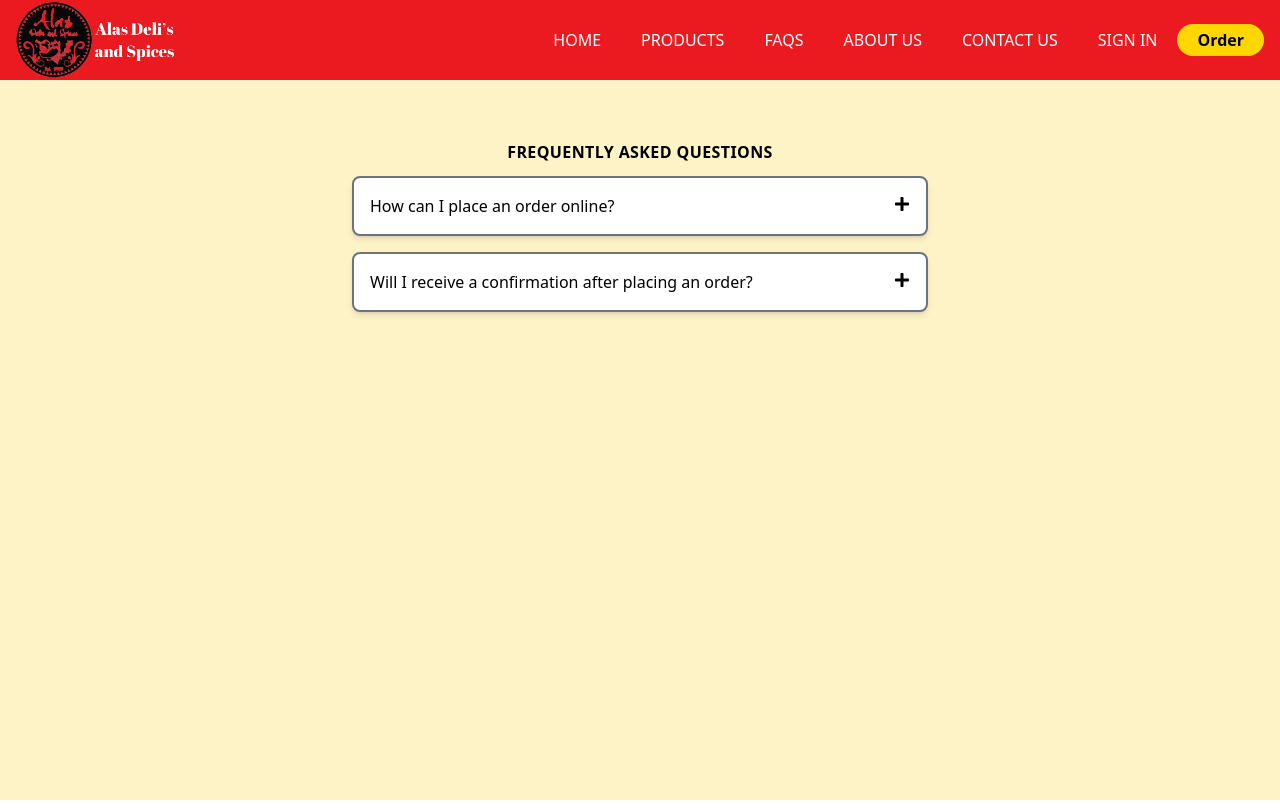
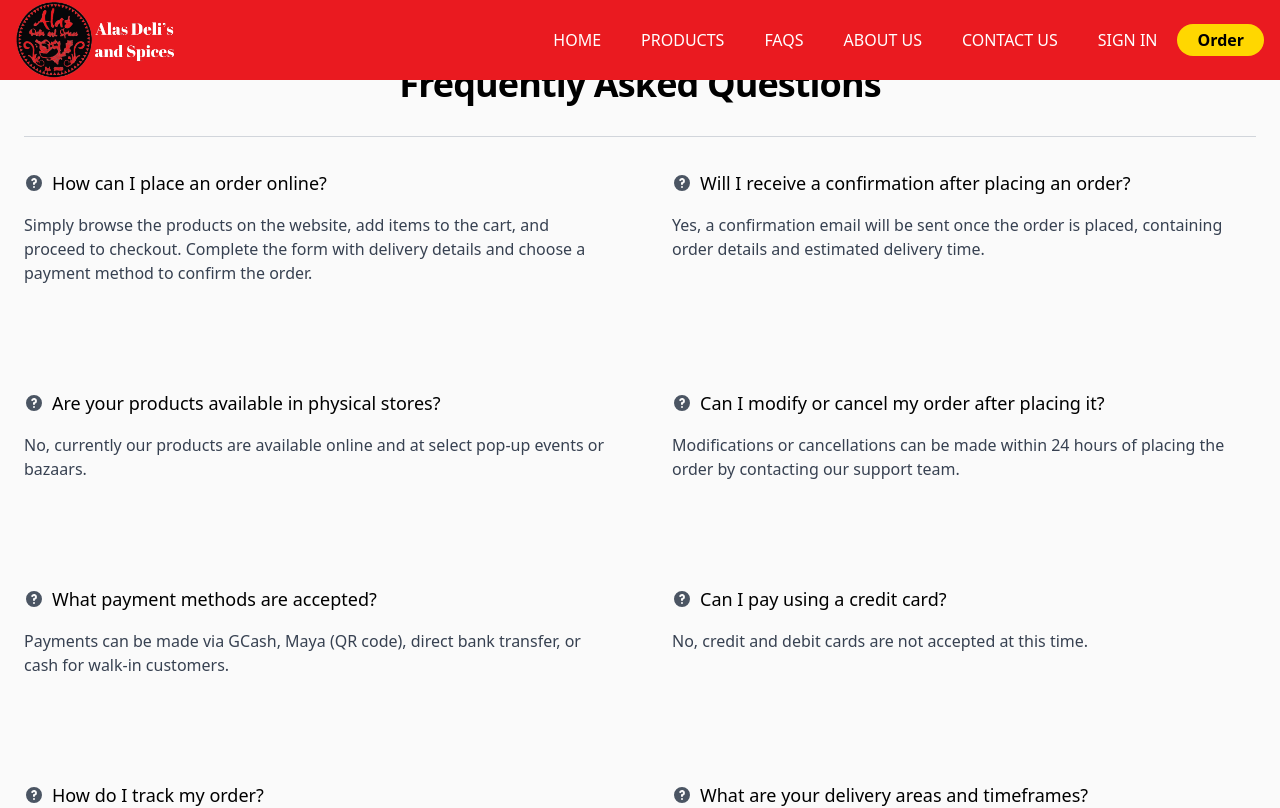
Before and after one commit to ShiowinNobela/alas-web-thesis, a React (Vite) app: page /Faqs in a window 1280 px wide. Shown: the top 808 px of the page. Built offline with nearby package versions, Linux system fonts and the light colour scheme.

Commit message:
about us and faqs redone

```diff
--- a/src/App.jsx
+++ b/src/App.jsx
@@ -28,6 +28,7 @@ import ViewOrder from './pages/adminPages/ViewOrder.jsx'
 import AdminUserEdit from './pages/adminPages/AdminUserEdit.jsx'
 import UserOrderPage from './pages/UserOrderPage.jsx'
 import UserViewOrderDetails from './pages/UserViewOrderDetails.jsx'
+import AboutUs from './pages/AbousUs.jsx'
 function App() {
 
   return (
@@ -48,6 +49,8 @@ function App() {
       <Route path='/CheckOutPage' element={<CheckOutPage/>}></Route>
       <Route path='/UserOrderPage' element={<UserOrderPage/>}></Route>
       <Route path='/UserViewOrderDetails/:id' element={<UserViewOrderDetails/>}></Route>
+      <Route path='/AboutUs' element={<AboutUs/>}></Route>
+
       </Route>
 
       <Route path='/Admin'>
--- a/src/components/navbar.jsx
+++ b/src/components/navbar.jsx
@@ -27,7 +27,9 @@ function navbar() {
           <Link to="/Faqs">
             <li className={navItemStyle}>FAQs</li>
           </Link>
-          <li className={navItemStyle}>About Us</li>
+          <Link to="/AboutUs">
+            <li className={navItemStyle}>About Us</li>
+          </Link>
           <Link to="/ContactUs">
             <li className={navItemStyle}>Contact Us</li>
           </Link>
--- /dev/null
+++ b/src/pages/AbousUs.jsx
@@ -0,0 +1,28 @@
+import React from "react";
+
+function AboutUs() {
+  return (
+    <section className='w-full h-screen bg-[url("./src/components/images/customer_bg.png")] bg-cover bg-no-repeat'>
+      <div className="flex items-center justify-center h-full px-4">
+        <div className="w-4/5 bg-black/40 text-white p-12 rounded-3xl shadow-xl text-center">
+          <h1 className="text-4xl md:text-5xl font-extrabold tracking-wide mb-6 uppercase">
+            ALAS DELIS <span className="text-green-400">AND HOT SAUCE</span>
+          </h1>
+          <p className="text-lg md:text-xl leading-relaxed max-w-3xl mx-auto">
+            My journey into the world of hot sauces began in my own kitchen,
+            experimenting with flavors to add a kick to my meals. What started
+            as a personal quest for the perfect blend soon turned into a passion
+            for crafting unique sauces that bring people together over good
+            food. Each bottle of Alas Delis is a labor of love, made with
+            carefully selected ingredients to deliver bold flavors and just the
+            right amount of heat. I&apos;m excited to share these creations with
+            fellow spice enthusiasts and hope they add a delightful zing to your
+            dishes!
+          </p>
+        </div>
+      </div>
+    </section>
+  );
+}
+
+export default AboutUs;
--- a/src/pages/Faqs.jsx
+++ b/src/pages/Faqs.jsx
@@ -2,52 +2,39 @@ import { FaPlus, FaMinus } from "react-icons/fa";
 import React, { useState } from "react";
 import { questions } from "../questions.js";
 
-function Faqs() {
-  const [show, setShow] = useState(new Array(questions.length).fill(false));
-  const updateShow = (index) => {
-    setShow((prevShow) =>
-      prevShow.map((item, i) => (i === index ? !item : item))
-    );
-  };
-  console.log(show);
+const Faqs = () => {
+  return (
+    <section className="bg-neutral-50">
+      <div className="py-12 px-4 mx-auto max-w-screen-xl sm:py-16 lg:px-6">
+        <h2 className="mb-8 text-4xl tracking-tight font-extrabold text-black text-center">
+          Frequently Asked Questions
+        </h2>
 
-  return (
-    <>
-      <section className="bg-yellow-100 bg-cover bg-fixed bg-no-repeat h-screen ">
-        <div className="max-w-xl mx-auto pt-35">
-          <h1 className="text-center uppercase tracking-wide font-semibold mb-3">
-            Frequently Asked Questions
-          </h1>
-          <div className="grid grid-cols-1 gap-4">
-            {questions.map((question, index) => (
-              <div
-                key={index}
-                className="border-2 border-gray-500 rounded-lg bg-white shadow-md"
-              >
-                <article className="flex justify-between items-center p-4">
-                  <h1>{question.question}</h1>
-                  <ul>
-                    <li>
-                      <button onClick={() => updateShow(index)}>
-                        {show[index] ? <FaMinus /> : <FaPlus />}
-                      </button>
-                    </li>
-                  </ul>
-                </article>
-                <article
-                  className={`${
-                    show[index] && "border-t-2 border-gray-500 mt-2 p-4"
-                  }`}
+        <div className="grid pt-8 text-left border-t border-gray-300 md:grid-cols-2 md:gap-16">
+          {questions.map((q, i) => (
+            <div key={i} className="mb-10">
+              <h3 className="flex items-center mb-4 text-lg font-medium text-black">
+                <svg
+                  className="flex-shrink-0 mr-2 w-5 h-5 text-gray-600"
+                  fill="currentColor"
+                  viewBox="0 0 20 20"
+                  xmlns="http://www.w3.org/2000/svg"
                 >
-                  {show[index] && question.answer}
-                </article>
-              </div>
-            ))}
-          </div>
+                  <path
+                    fillRule="evenodd"
+                    d="M18 10a8 8 0 11-16 0 8 8 0 0116 0zm-8-3a1 1 0 00-.867.5 1 1 0 11-1.731-1A3 3 0 0113 8a3.001 3.001 0 01-2 2.83V11a1 1 0 11-2 0v-1a1 1 0 011-1 1 1 0 100-2zm0 8a1 1 0 100-2 1 1 0 000 2z"
+                    clipRule="evenodd"
+                  />
+                </svg>
+                {q.question}
+              </h3>
+              <p className="text-gray-700">{q.answer}</p>
+            </div>
+          ))}
         </div>
-      </section>
-    </>
+      </div>
+    </section>
   );
-}
+};
 
 export default Faqs;
--- a/src/questions.js
+++ b/src/questions.js
@@ -1,10 +1,66 @@
 export const questions = [
-    {
-        question: "How can I place an order online?",
-        answer:"Simply browse the products on the website, add items to the cart, and proceed to checkout. Complete the form with delivery details and choose a payment method to confirm the order."
-    },
-    {
-        question: "Will I receive a confirmation after placing an order?",
-        answer:"Yes, a confirmation email will be sent once the order is successfully placed and verified."
-    }
-]
+  {
+    question: "How can I place an order online?",
+    answer:
+      "Simply browse the products on the website, add items to the cart, and proceed to checkout. Complete the form with delivery details and choose a payment method to confirm the order.",
+  },
+  {
+    question: "Will I receive a confirmation after placing an order?",
+    answer:
+      "Yes, a confirmation email will be sent once the order is placed, containing order details and estimated delivery time.",
+  },
+  {
+    question: "Are your products available in physical stores?",
+    answer:
+      "No, currently our products are available online and at select pop-up events or bazaars.",
+  },
+  {
+    question: "Can I modify or cancel my order after placing it?",
+    answer:
+      "Modifications or cancellations can be made within 24 hours of placing the order by contacting our support team.",
+  },
+  {
+    question: "What payment methods are accepted?",
+    answer:
+      "Payments can be made via GCash, Maya (QR code), direct bank transfer, or cash for walk-in customers.",
+  },
+  {
+    question: "Can I pay using a credit card?",
+    answer: "No, credit and debit cards are not accepted at this time.",
+  },
+  {
+    question: "How do I track my order?",
+    answer:
+      "After placing an order, a tracking link will be provided. You can check the current delivery status through the online platform.",
+  },
+  {
+    question: "What are your delivery areas and timeframes?",
+    answer:
+      "We deliver within Metro Manila and select nearby provinces. Delivery usually takes 2–5 business days depending on location.",
+  },
+  {
+    question: "Do you offer same-day delivery?",
+    answer:
+      "Yes, same-day delivery is available for orders placed before 11 AM within Metro Manila. Additional charges may apply.",
+  },
+  {
+    question: "What is your return policy?",
+    answer:
+      "Returns are accepted for damaged or incorrect items. Requests must be made within 3 days of receiving the product.",
+  },
+  {
+    question: "How do I request a refund or replacement?",
+    answer:
+      "Contact our support team with your order details and a photo of the item. Refunds or replacements will be processed within 5–7 business days.",
+  },
+  {
+    question: "Where can I find you at local events?",
+    answer:
+      "We regularly attend weekend bazaars and food festivals. Follow us on social media for updates on upcoming events.",
+  },
+  {
+    question: "Can I place an order and pick it up at a bazaar?",
+    answer:
+      "Yes, just message us beforehand to confirm your order and we’ll have it ready for pickup at the event.",
+  },
+];
```
Also changed, not shown: .flowbite-react/class-list.json (added).
